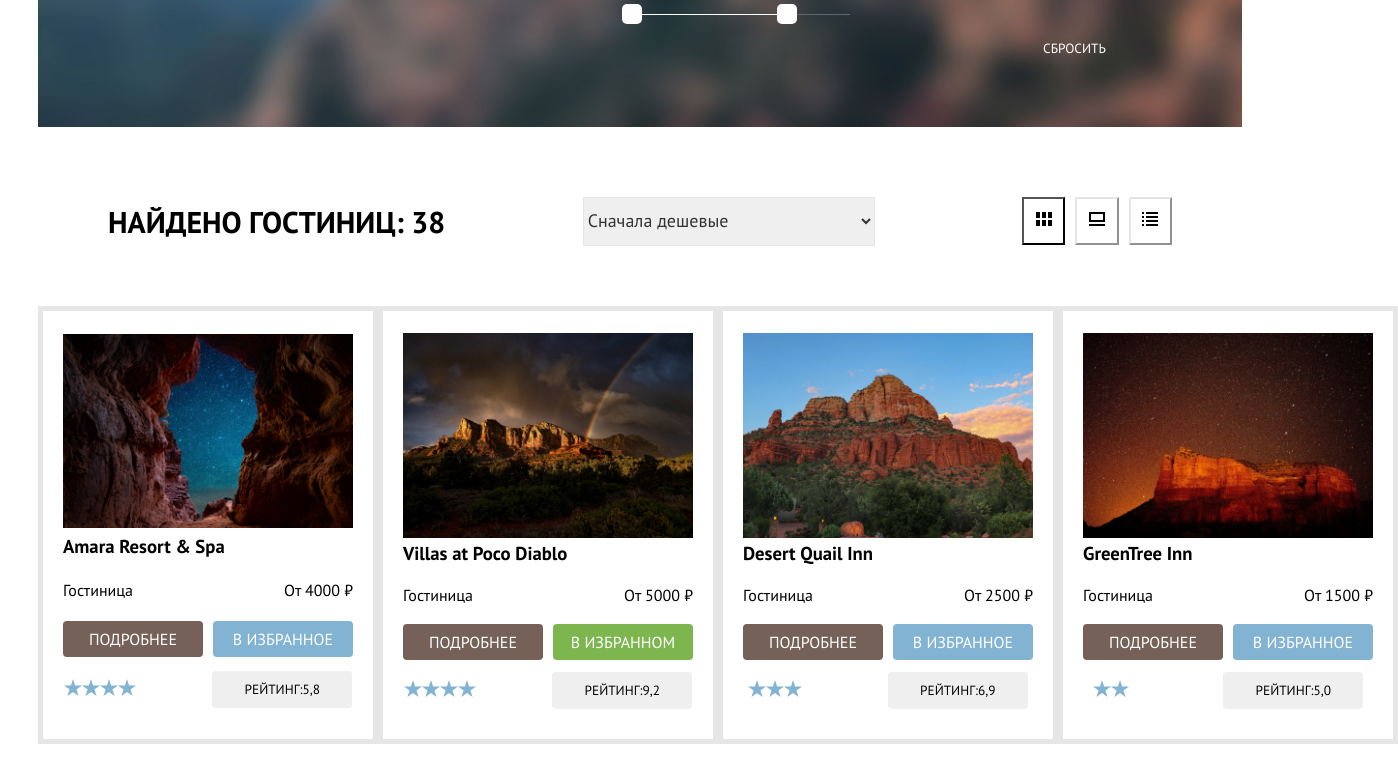
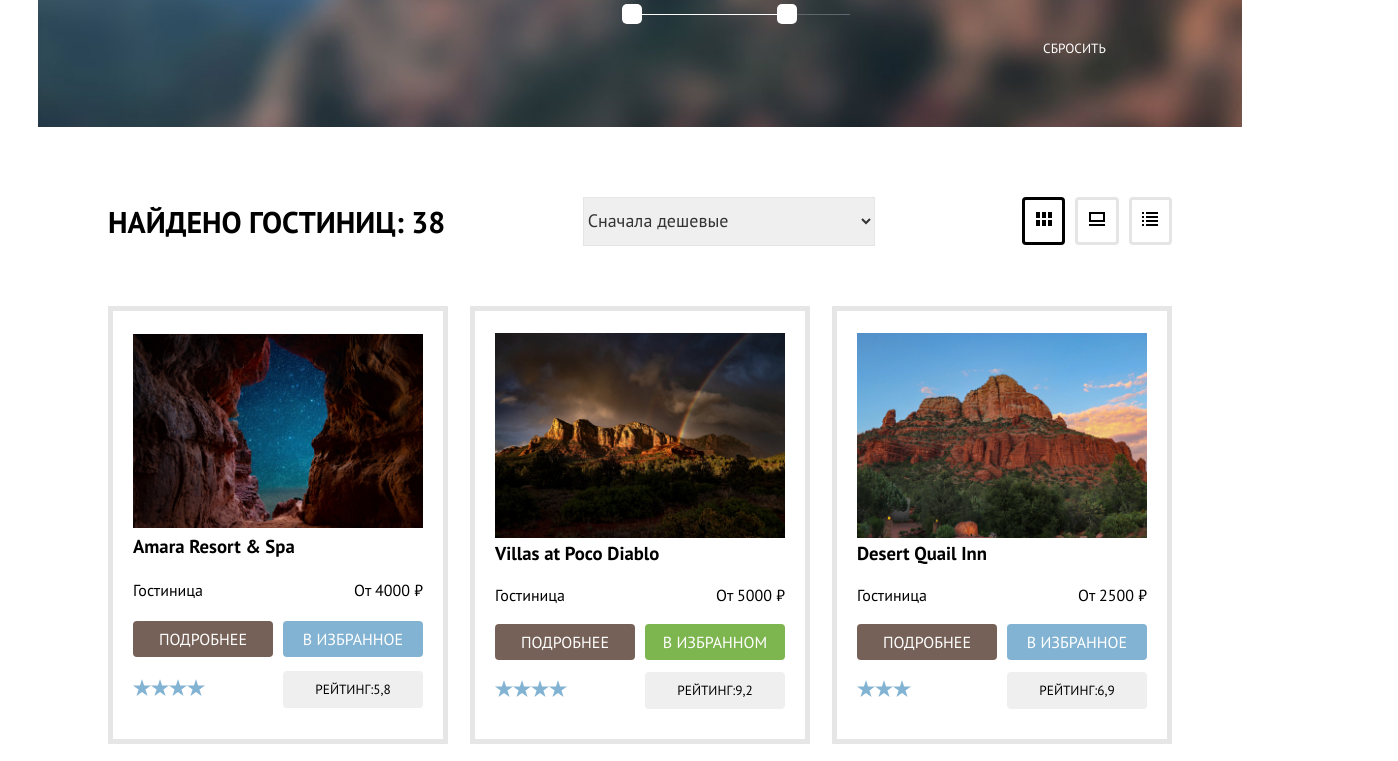
Before and after one commit to htmlacademy-htmlcss/2196645-sedona-35, a plain HTML site: page catalogs.html in a window 1280 px wide. Shown: the part 364-1125 px from the top of the page, 1398 px wide, since content can reach past the window. Drawn offline with Linux system fonts and the light colour scheme.

Commit message:
для первой проверки

```diff
--- a/styles/styles.css
+++ b/styles/styles.css
@@ -22,8 +22,8 @@ ul {
     list-style: none;
 }
 .border_bot{
-    border-bottom: solid;
     border-color: #756257;
+    border-bottom: solid 2px;
 }
 .hr_grey{
     width: 60px;
@@ -113,9 +113,7 @@ nav .nav_list .nav_item a{
 .sedona_welcome .georges{
     margin-bottom: 80px;
 }
-.index_sedona_header{
-    border-bottom: 4px black;
-}
+
 .advantages{
     width: 100%;
     display: flex;
@@ -348,12 +346,14 @@ nav .nav_list .nav_item a{
     display: flex;
     justify-content: center;
     align-items: center;
-    border-radius: 5px;
     overflow: hidden;
 }
 .subscription_email input{
     width: 35%;
     height: 100%;
+    border: 0;
+    border-radius: 5px 0 0 5px;
+    padding: 14px 20px 14px 20px;
 }
 .subscription_email button{
     width: 15%;
@@ -363,6 +363,8 @@ nav .nav_list .nav_item a{
     color: white;
     text-transform: uppercase;
     font-size: 15px;
+    border-radius: 0 5px 5px 0;
+    font-weight: 700;
 }
 .sedona_welcome_footer{
     width: 100%;
@@ -553,8 +555,8 @@ main{
     margin-top: 85px;
 }
 .hostels{
-    width: 100%;
-    height: 1235px;
+    height: 896px;
+    padding: 50px 70px 60px;
 }
 .hostels_buttons{
     width: 160px;
@@ -565,9 +567,9 @@ main{
     width: 48px;
     height: 48px;
     background-color: white;
-    border-color: #E5E5E5;
+    border: solid #E5E5E5;
     margin-left: 10px;
-    box-shadow: none;
+    border-radius: 4px;
 }
 .hostels_buttons .black_border{
     border-color: black;
@@ -581,7 +583,7 @@ main{
     display: flex;
     align-items: center;
     justify-content: space-between;
-    padding: 50px 70px 40px 70px;
+    margin-bottom: 40px;
 }
 .hostel_search h2{
     font-size: 30px;
@@ -597,7 +599,8 @@ main{
 .hostels_cards{
     display: flex;
     align-items: center;
-    justify-content: space-around;
+    flex-wrap: wrap;
+    justify-content: space-between;
 }
 .brown_btn{
     background: #756157;
@@ -644,6 +647,7 @@ main{
     display: flex;
     flex-direction:column;
     justify-content: space-around;
+    margin-bottom: 20px;
 }
 .hostels_card h3{
     margin: 0;
@@ -656,7 +660,7 @@ main{
     display: flex;
     flex-direction: row;
     align-items: center;
-    justify-content: space-around;
+    justify-content: space-between;
 }
 .rating ul{
     padding: 0;
```
Also changed, not shown: catalogs.html (+1 -1 lines), index.html (+4 -3 lines).
